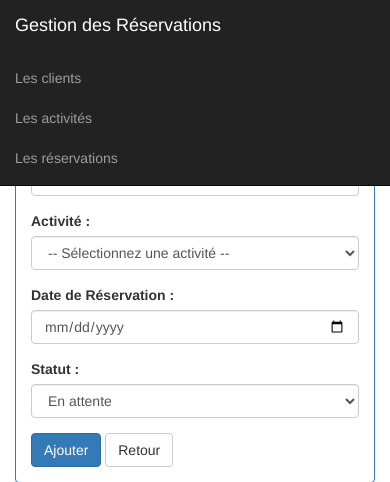
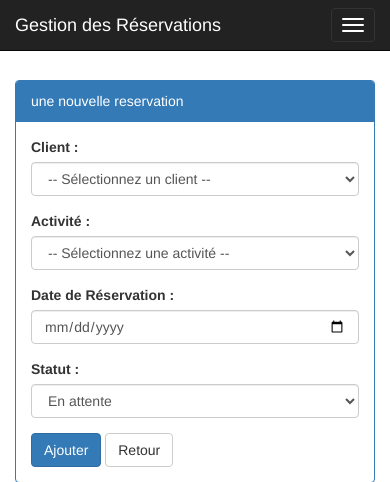
Before and after one commit to ichrakjaifra/gestion_reservation, a PHP site: page /nouveau_reservation.php in a window 390 px wide. Shown: the top 482 px of the page. Run offline with PHP 8.4, Linux system fonts and the light colour scheme; data comes from the database, SQL or seed files in the repository; data that the repository does not hold is empty.

Commit message:
Add responsive

```diff
--- a/nouveau_reservation.php
+++ b/nouveau_reservation.php
@@ -53,8 +53,14 @@ if(isset($_GET['action']) && $_GET['action']=='edit'){
 <nav class="navbar navbar-inverse navbar-fixed-top">
   <div class="container-fluid">
     <div class="navbar-header">
+    <button type="button" class="navbar-toggle" data-toggle="collapse" data-target="#navbarMenu">
+        <span class="icon-bar"></span>
+        <span class="icon-bar"></span>
+        <span class="icon-bar"></span>
+      </button>
       <a href="" class="navbar-brand"> Gestion des Réservations</a>
     </div>
+    <div class="collapse navbar-collapse" id="navbarMenu">
     <ul class="nav navbar-nav">
       <li><a href="index.php">Les clients</a></li>
       <li><a href="activites.php">Les activités</a></li>
```
